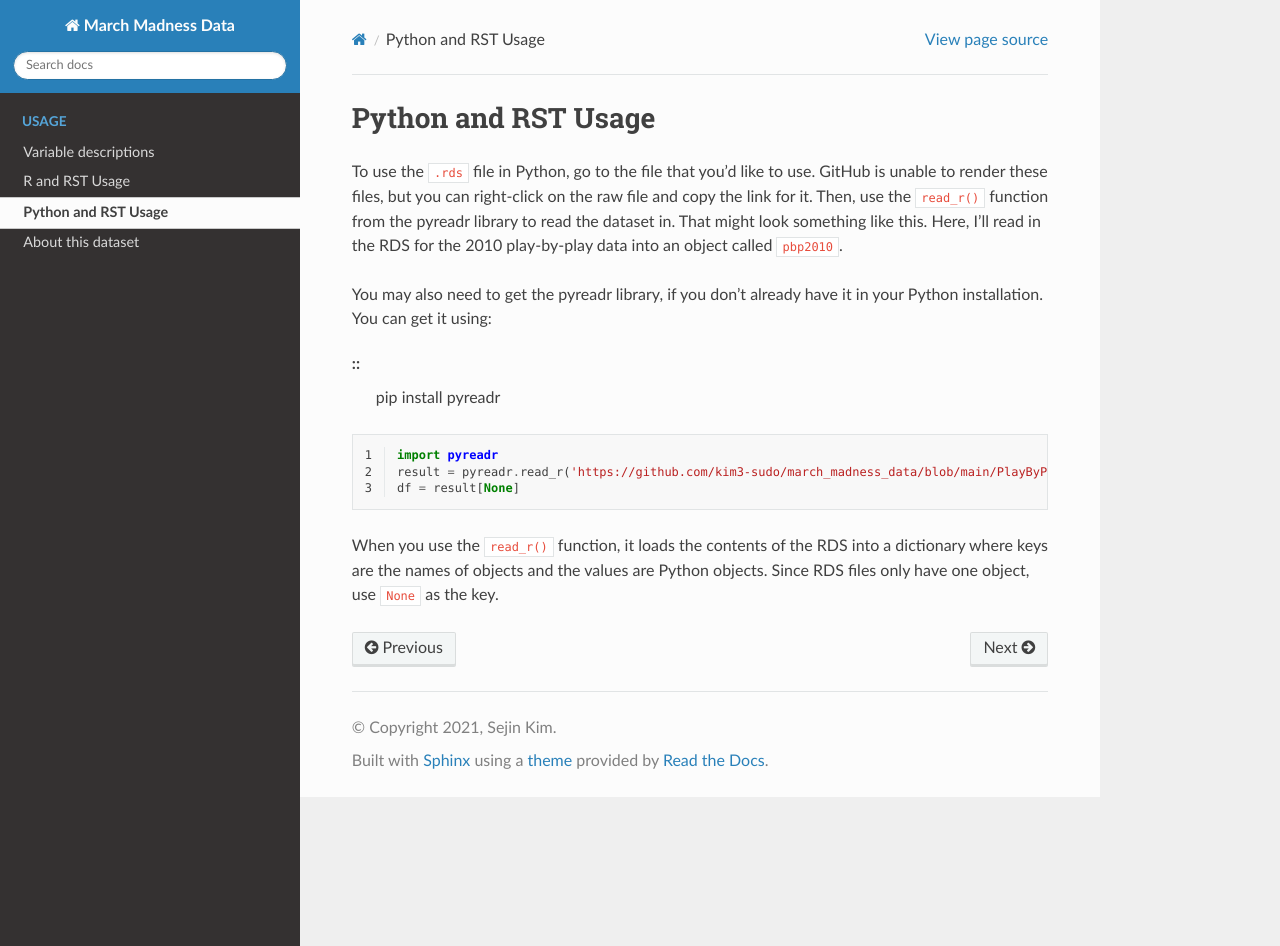
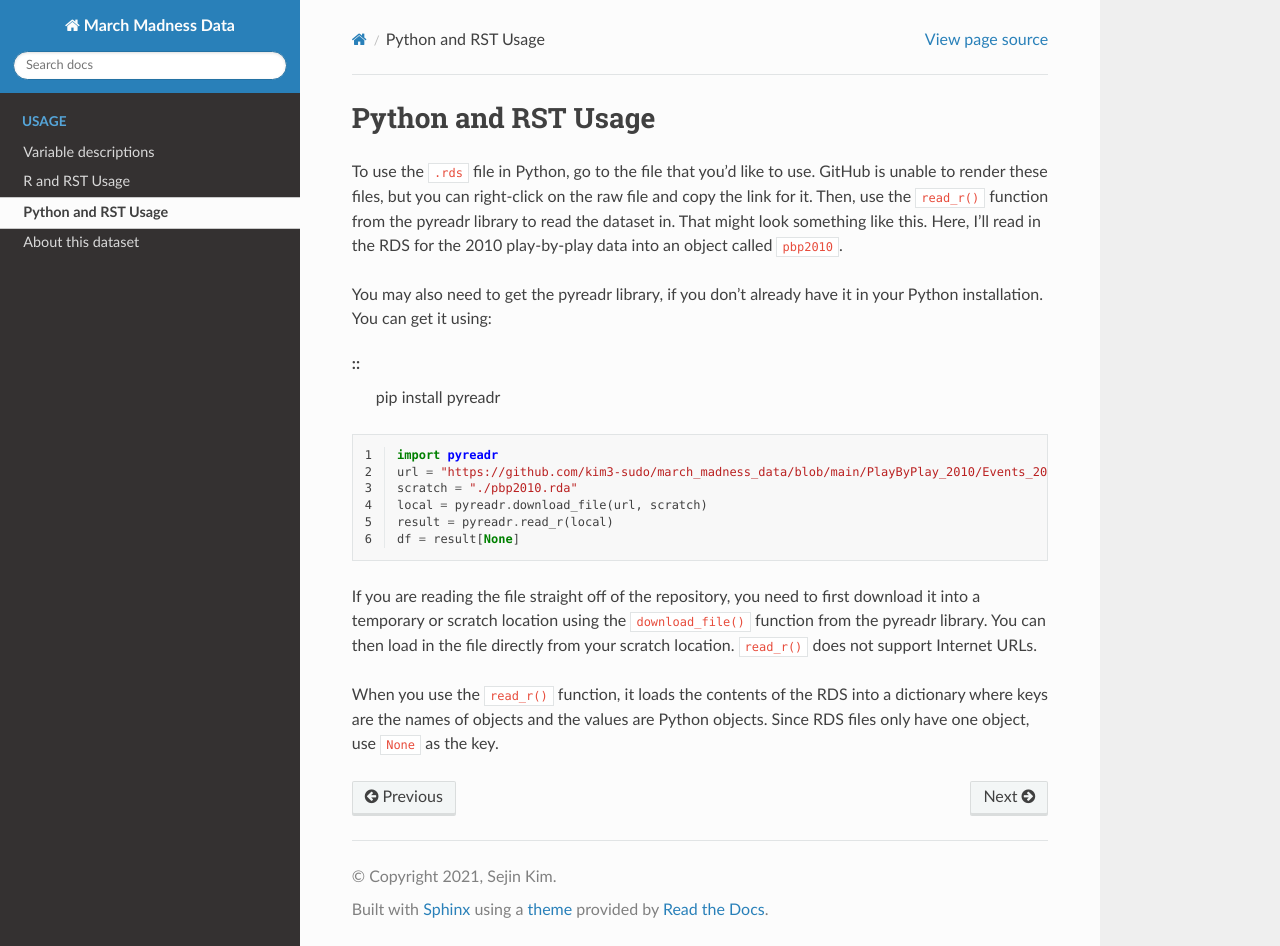
Before and after one commit to kim3-sudo/march_madness_data, a Sphinx documentation site: the page built from docs/usage/pyusage.rst, in a window 1280 px wide and 946 px high. Built offline with Sphinx 7.4.7 and the Read the Docs theme 2.0.0, drawn with Linux system fonts in a browser that asks for light colours.

Commit message:
Update pyusage.rst

```diff
--- a/docs/usage/pyusage.rst
+++ b/docs/usage/pyusage.rst
@@ -12,7 +12,12 @@ You may also need to get the pyreadr library, if you don't already have it in yo
   :linenos:
 
   import pyreadr
-  result = pyreadr.read_r('https://github.com/kim3-sudo/march_madness_data/blob/main/PlayByPlay_2010/Events_2010.rds?raw=true')
+  url = "https://github.com/kim3-sudo/march_madness_data/blob/main/PlayByPlay_2010/Events_2010.rds?raw=true"
+  scratch = "./pbp2010.rda"
+  local = pyreadr.download_file(url, scratch)
+  result = pyreadr.read_r(local)
   df = result[None]
 
+If you are reading the file straight off of the repository, you need to first download it into a temporary or scratch location using the :code:`download_file()` function from the pyreadr library. You can then load in the file directly from your scratch location. :code:`read_r()` does not support Internet URLs.
+
 When you use the :code:`read_r()` function, it loads the contents of the RDS into a dictionary where keys are the names of objects and the values are Python objects. Since RDS files only have one object, use :code:`None` as the key.
```
